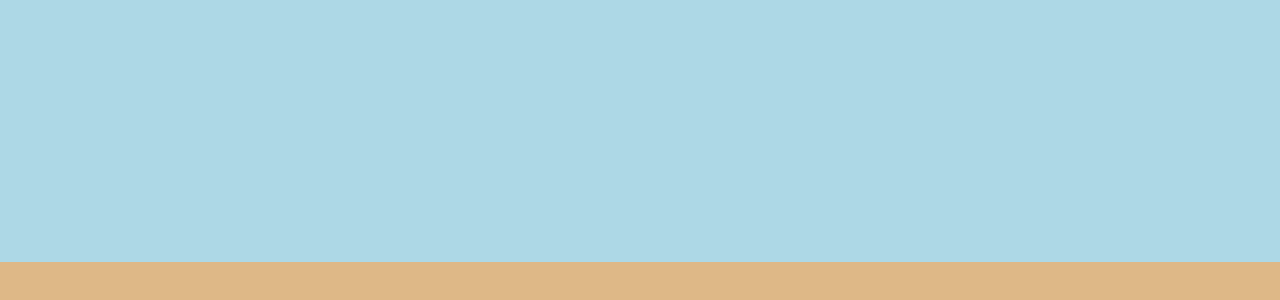
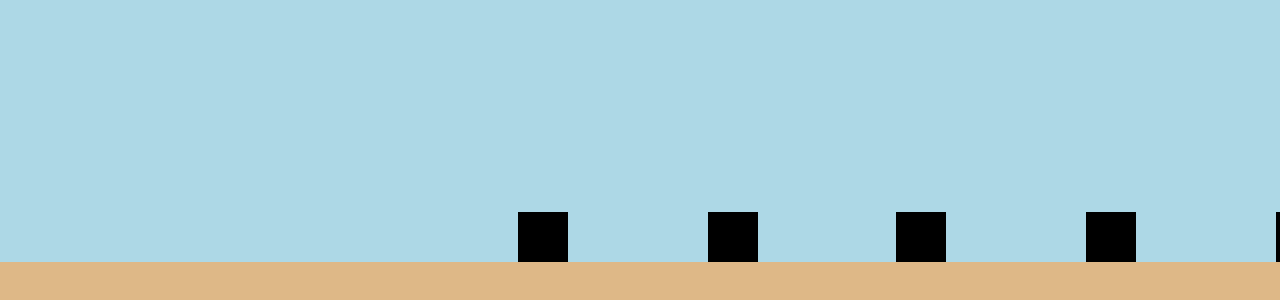
Before and after one commit to infoshareacademy/jfdz10-kraai, a plain HTML site: page game/platform.html in a window 1280 px wide. Shown: the part 438-738 px from the top of the page. Drawn offline with Linux system fonts and the light colour scheme.

Commit message:
obstacle creator almost done

```diff
--- a/game/css/main.css
+++ b/game/css/main.css
@@ -14,23 +14,16 @@ html , body{
 }
 .platform{
     height: 100px;
-    width: 100vw;
+    width: 5000px;
     position: absolute;
     bottom: 0;
     left: 0;
     background-color: burlywood;
 }
 .obstacle{
+    bottom: 100px;
     height: 50px;
     width: 50px;
     background-color: black;
     position: absolute;
-    bottom: 100px;
-    right: 0px;
-    animation: obstacleMove 5s;
 }
-
-@keyframes obstacleMove{
-    from {right: 0px;}
-    to{ right: 100% ; display: none}
-    }
--- a/game/js/platform.js
+++ b/game/js/platform.js
@@ -1,23 +1,46 @@
-var htmlObjects = {
+const htmlObjects = {
   viewport: document.querySelector(".viewport"),
   platform: document.querySelector(".platform"),
   obstacleElement: document.querySelectorAll(".obstacle")
 };
+const gameConfiguration = {
+  gameSpeed : 1,
+  obstacleSpeed(){ return Math.random() * 1500 },
+  viewportWidth : htmlObjects.viewport.offsetWidth,
+}
 
-const obstacle = htmlObjects.obstacleElement;
-const platform = htmlObjects.platform;
-const maxObstacles = 4;
-var obstacleCount = 0;
+let obstacle = htmlObjects.obstacleElement;
+let platform = htmlObjects.platform;
+let obstacleCount = 0;
 
 function obstacleCreator() {
-  if (obstacle.length <= maxObstacles) {
+
     let newObstacle = document.createElement("div");
+    newObstacle.style.left = `${gameConfiguration.viewportWidth + 50 - platform.offsetLeft}px`;
     newObstacle.classList.add("obstacle");
     platform.appendChild(newObstacle);
+    gameConfiguration.obstacleSpeed =
     countObstacle(1);
-  }
+
 }
 
 function countObstacle(amount) {
   obstacleCount = obstacleCount + amount;
+  htmlObjects.obstacleElement = document.querySelectorAll('.obstacle');
+  obstacle = htmlObjects.obstacleElement;
 }
+
+function gameMove(){
+  const moveInterval = setInterval(() => {
+   platform.style.left = `${platform.offsetLeft - 2}px`;
+ },10)
+
+}
+
+gameMove();
+
+setInterval(() => {
+  obstacleCreator();
+
+
+}, gameConfiguration.obstacleSpeed());
```
Also changed, not shown: game/platform.html (+0 -1 lines).
